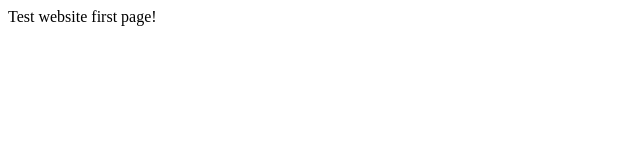
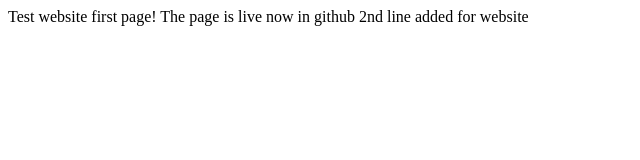
Before and after one commit to aruplisa/legalents, a plain HTML site: page docs/index.html in a window 1280 px wide. Shown: the whole page, without its empty margins (0-640 px from the left). Drawn offline with Linux system fonts and the light colour scheme.

Commit message:
2nd line added

```diff
--- a/docs/index.html
+++ b/docs/index.html
@@ -7,7 +7,13 @@
     <title>Document</title>
 </head>
 <body>
-    Test website first page!
+    Test website first page! The page is live now in github
+
+    2nd line added for website
+
+
+
+
 
 </body>
 </html>
```
